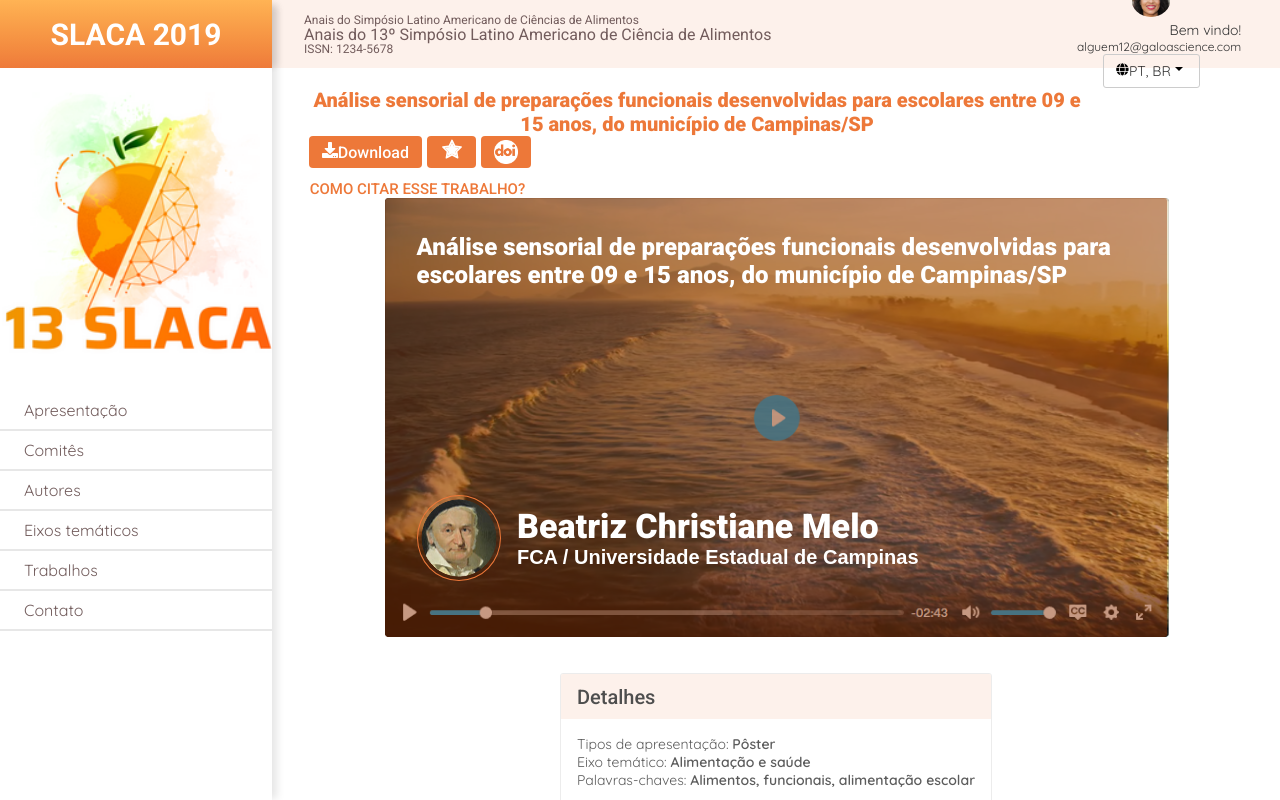
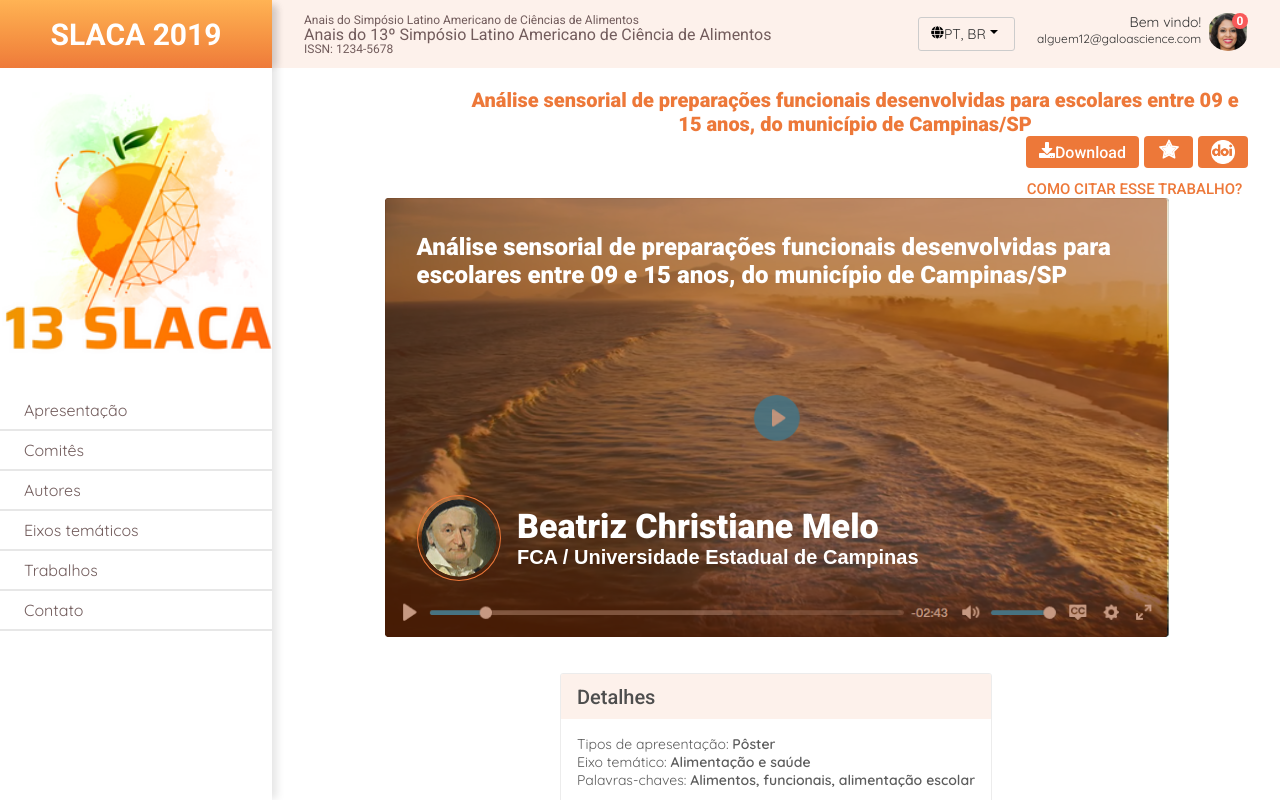
Before and after one commit to CunhaJoao1/desafiochuva, a React (Vite) app: page / in a window 1280 px wide. Shown: the top 800 px of the page. Built offline with nearby package versions, Linux system fonts and the light colour scheme.

Commit message:
Adicionado nova tela quando envia um topico

```diff
--- a/src/Components/Bottom/Bottom.tsx
+++ b/src/Components/Bottom/Bottom.tsx
@@ -5,7 +5,11 @@ const Div = styled.footer`
     border-top: 1px solid #e3e3e3;
     display: flex;
     padding-top: 2rem;
-
+    margin-bottom: 5rem;
+    @media screen and (max-width: 600px) {
+        flex-direction: column;
+        align-items: center;
+    }
     .image{
             img{
                 width: 15rem;
--- a/src/Components/Header/Header.tsx
+++ b/src/Components/Header/Header.tsx
@@ -29,7 +29,9 @@ const Div = styled.div`
 
     .titles{
         margin-left: 2rem;
-
+        @media screen and (max-width: 895px) {
+            margin-left: 3rem;
+        }
         .sub-title{
         color: ${titleColor};
         font: 400 14px ${titleFont};
--- a/src/Components/Header/UserInfo.tsx
+++ b/src/Components/Header/UserInfo.tsx
@@ -15,7 +15,10 @@ const Div = styled.div`
         display: flex;
         align-items: center;
         margin-right: 2rem;
-        flex-direction: column-reverse;
+        @media screen and (max-width: 895px){
+            flex-direction: column-reverse;
+            margin-top: 1.5rem;
+        }
         .language-selector{
             width: 97px;
             height: 34px;
@@ -73,6 +76,9 @@ const Div = styled.div`
                 right: 0;
             }
         }
+        .user-name-pic{
+                display: flex;
+            }
     }
 `
 
@@ -87,7 +93,7 @@ export function UserInfo(){
                     <p className="lang">PT, BR</p>
                     <p><IoMdArrowDropdown /></p>
                 </div>
-
+            <div className="user-name-pic">
                 <div className="user-info">
                     <p className="wellcome">Bem vindo!</p>
                     <p className="user-email">alguem12@galoascience.com</p>
@@ -97,6 +103,7 @@ export function UserInfo(){
                         <img src="..\assets\image.svg" alt="" onClick={()=>setCount(count+1)}/>
                     </div>
             </div>
+            </div>
         </Div>
     )
 }
--- a/src/Components/Home/Home.tsx
+++ b/src/Components/Home/Home.tsx
@@ -9,7 +9,7 @@ import { Trabalhos } from "../Trabalhos/Trabalhos"
 const Div = styled.div`
     display: grid;
     grid-template-columns: 17rem 1fr ;
-    grid-template-rows: 4.25rem auto 11.3125rem;
+    grid-template-rows: 4.25rem auto 18rem;
     grid-template-areas:
     "side navbar"
     "side main"
--- a/src/Components/Trabalhos/Discussao/CreateTopc.tsx
+++ b/src/Components/Trabalhos/Discussao/CreateTopc.tsx
@@ -3,11 +3,13 @@ import {ImBold} from "react-icons/im"
 import {ImItalic} from "react-icons/im"
 import { useState, ChangeEvent } from "react";
 import { Question } from "./Question";
+import { DisplaySentQuestion } from "./DisplaySentQuestion";
 
 
 const Div = styled.div`
     .conteudo{
         padding: 1rem;
+        position: relative;
 
         .title{
             text-align: center;
@@ -71,6 +73,11 @@ const Div = styled.div`
                             &:hover{
                                 background-color: #c3c3c3;
                             }
+                            @media screen and (max-width: 415px) {
+                                margin-right: 0;
+
+
+                            }
                         }
                     }
                     .send{
@@ -96,6 +103,10 @@ const Div = styled.div`
                                 font: 700 15px 'Quicksand';
                                 color: white;
                             }
+                            @media screen and (max-width: 415px) {
+                            padding: 0 1.1875rem;
+
+                            }
                         }
                     }
                 }
@@ -109,6 +120,11 @@ const Div = styled.div`
         .question{
             display: flex;
             flex-direction: column-reverse;
+        }
+        .sent-question{
+            background-color:  #ffffff;
+            position: absolute;
+            width: 98%;
         }
     }
 
@@ -126,6 +142,7 @@ export function CreateTopic(props: CreateProps){
     const [assunto, setAssunto] = useState("")
     const [content, setContent] = useState("")
     const [questions, setQuestion] = useState<IQuestion[]>([])
+    const [isClicked, setIsClicked] = useState(false)
 
     const closeCreator = () =>{
         setIsOpen(isOpen)
@@ -138,11 +155,15 @@ export function CreateTopic(props: CreateProps){
             props.questionData(assunto, content)
             setAssunto("")
             setContent("")
+            setIsClicked(!isClicked)
         }
     }
     return(
         <Div>
             <div className="conteudo">
+               { isClicked === true? <div className="sent-question">
+                    <DisplaySentQuestion clickButton={(data: boolean | ((prevState: boolean) => boolean))=>setIsClicked(data)}/>
+                </div>:''}
                 <p className="title">Tem uma dúvida ou sugestão? Compartilhe seu feedback com os autores!</p>
                 <div className="create-topic">
                     <label>
--- /dev/null
+++ b/src/Components/Trabalhos/Discussao/DisplaySentQuestion.tsx
@@ -0,0 +1,83 @@
+import { useState } from "react";
+import { FaPlus } from "react-icons/fa";
+import styled from "styled-components";
+
+
+
+const Div = styled.div`
+    width: 100%;
+    height: 18rem;
+    text-align: center;
+    h3{
+        font: 700 18px 'Roboto';
+        color: #ED7839;
+    }
+    .other-works{
+        font: 500 14px 'Quicksand';
+        color: #ED7839;
+        text-decoration: solid #ED7839;
+        margin-bottom: 3rem;
+    }
+    .text{
+        font: 400 14px 'Quicksand';
+        margin: 2rem;
+    }
+    .divider{
+            border-bottom: 1px solid #E7E7E7;
+            position: relative;
+            display: flex;
+            align-items: center;
+            margin-bottom: 30px;
+            .centralize-button{
+                position: absolute;
+                text-align: center;
+                left: 0;
+                right: 0;
+            }
+            .btn-add{
+                background: linear-gradient(to top, #f0813d, #f48e41, #f89a47, #fba64d, #feb254);
+                padding: .8rem 2rem;
+                border: none;
+                border-radius: 4px;
+                display: flex;
+                align-items: center;
+                justify-content: center;
+                cursor: pointer;
+
+
+                margin: auto;
+
+                p{
+                    font: 700 15px 'Quicksand';
+                    color: white;
+                    line-height: 55%;
+                }
+            }
+        }
+`
+type DisplayProps = {
+    clickButton: Function;
+
+}
+export function DisplaySentQuestion(props: DisplayProps){
+    const [isCliked, setIsCliked] = useState(false)
+    const ClickButton = () =>{
+        setIsCliked(!isCliked)
+        props.clickButton(isCliked)
+    }
+    return(
+        <Div>
+            <h3>Seu tópico foi enviado com sucesso! :D</h3>
+            <p className="text">Agradecemos por sua contribuição, uma notificação será enviada ao seu email assim que seu tópico for respondido!</p>
+            <p className="other-works">Descubra outros trabalhos!</p>
+
+            <div className="divider">
+                    <div className="centralize-button">
+                        <button className="btn-add" onClick={ClickButton}> <p>criar novo tópico</p></button>
+
+                    </div>
+
+                </div>
+        </Div>
+    )
+}
--- a/src/Components/Trabalhos/Discussao/Question.tsx
+++ b/src/Components/Trabalhos/Discussao/Question.tsx
@@ -33,7 +33,7 @@ const Div = styled.div`
             align-items: center;
             p{
                 color: #ED7839;
-                /* cursor: pointer; */
+                cursor: pointer;
                 margin-right: 1rem;
                 display: flex;
                 align-items: center;
--- a/src/Components/Trabalhos/Trabalhos.tsx
+++ b/src/Components/Trabalhos/Trabalhos.tsx
@@ -13,7 +13,7 @@ const Div = styled.div`
         align-items: center;
         @media screen and (max-width: 1372px) {
             flex-direction: column;
-            align-items:flex-start ;
+            align-items:flex-end ;
 
         }
         .title{
@@ -23,6 +23,10 @@ const Div = styled.div`
             width: 100%;
             @media screen and (max-width: 1372px) {
             text-align: center;
+            @media screen and (max-width: 500px) {
+                font-size: 15px;
+                width: 100%;
+            }
         }
         }
 
@@ -47,9 +51,15 @@ const Div = styled.div`
                 border-radius: 4px;
                 margin-left: 5px;
                 cursor: pointer;
+                @media screen and (max-width: 895px) {
+
+                }
                 p{
                     color: white;
                     font: 500 16px ${FontTitles};
+                    @media screen and (max-width: 895px) {
+                        font-size: 14px;
+                }
                 }
 
             }
@@ -81,6 +91,15 @@ const VideoDetalhe = styled.div`
             }
             @media screen and (max-width: 630px) {
                 font-size: 20px;
+                margin: .5rem;
+            }
+            @media screen and (max-width: 490px) {
+                font-size: 17px;
+
+            }
+            @media screen and (max-width: 425px) {
+                font-size: 15px;
+
             }
         }
         .video-autor{
@@ -93,6 +112,7 @@ const VideoDetalhe = styled.div`
             @media screen and (max-width: 895px) {
                 margin-bottom: 1.5rem;
             }
+
             img{
                 border: 1px solid #ED7839;
                 border-radius: 50%;
@@ -120,6 +140,18 @@ const VideoDetalhe = styled.div`
                 font-size: 25px;
                 span{
                     font-size: 12px;
+                    }
+                }
+                @media screen and (max-width: 490px) {
+                    font-size: 23px;
+                    span{
+                    font-size: 12px;
+                    }
+                }
+                @media screen and (max-width: 425px) {
+                    font-size: 20px;
+                    span{
+                    font-size: 10px;
                     }
                 }
             }
```
